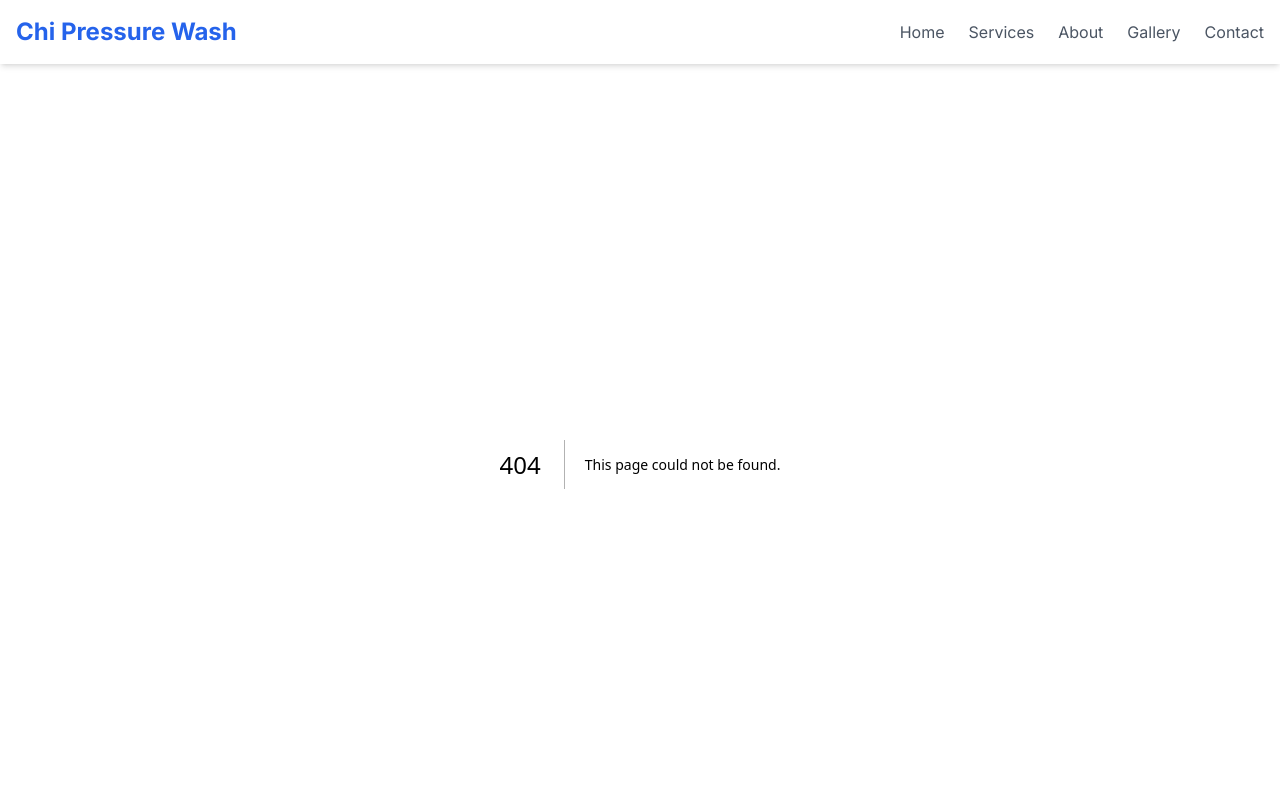
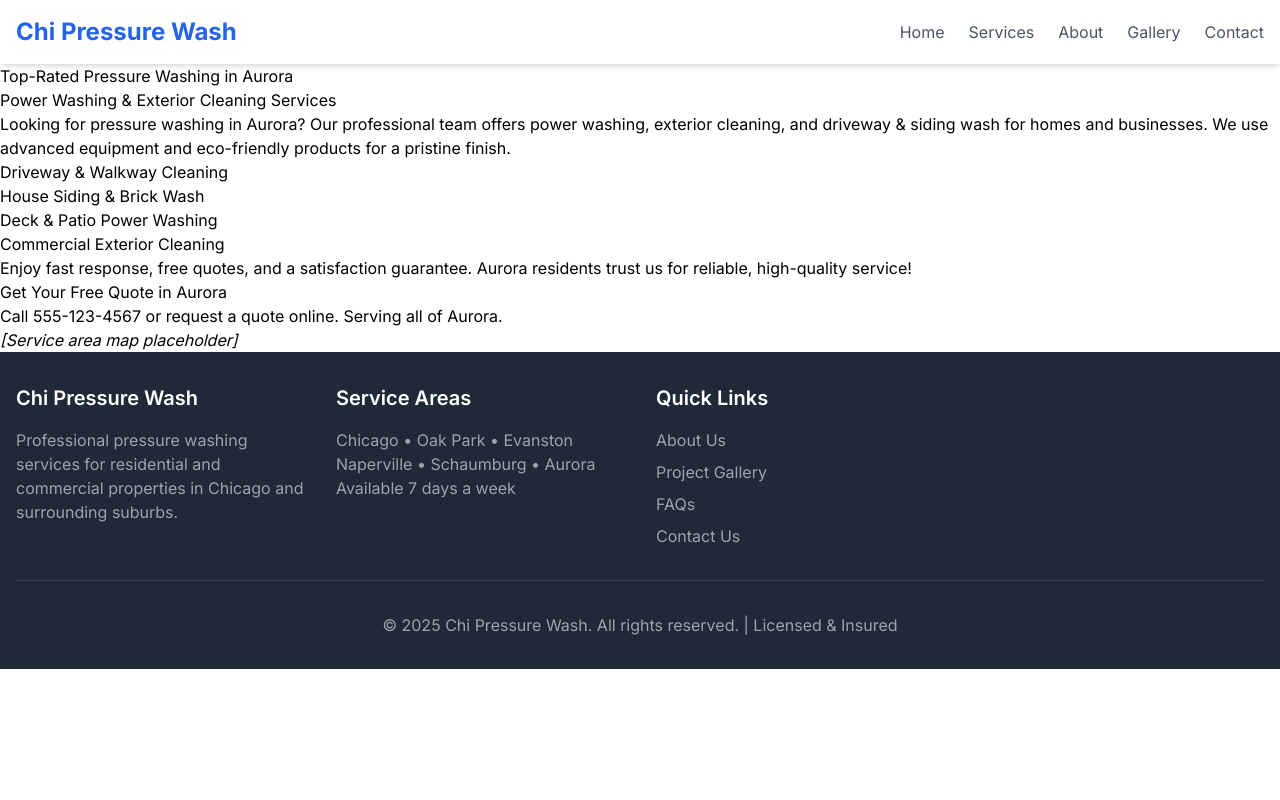
Before and after one commit to agm312/pressure-wash, a Next.js app: page /pressure-washing-aurora in a window 1280 px wide. Before the commit this address had no page. Shown: the top 800 px of the page. Built offline with nearby package versions, Linux system fonts and the light colour scheme.

Commit message:
Add SEO-optimized local service pages for Chicago, Oak Park, Evanston, Naperville, Schaumburg, and Aurora

```diff
--- /dev/null
+++ b/src/app/pressure-washing-aurora/page.tsx
@@ -0,0 +1,32 @@
+export const metadata = {
+  title: "Top-Rated Pressure Washing in Aurora | Free Quotes & Fast Service",
+  description: "Expert pressure washing, power washing, and exterior cleaning in Aurora. Fast response, free quotes, and satisfaction guarantee. Call today!",
+};
+
+export default function AuroraPressureWashing() {
+  return (
+    <main>
+      <h1>Top-Rated Pressure Washing in Aurora</h1>
+      <h2>Power Washing & Exterior Cleaning Services</h2>
+      <p>
+        Looking for pressure washing in Aurora? Our professional team offers power washing, exterior cleaning, and driveway & siding wash for homes and businesses. We use advanced equipment and eco-friendly products for a pristine finish.
+      </p>
+      <ul>
+        <li>Driveway & Walkway Cleaning</li>
+        <li>House Siding & Brick Wash</li>
+        <li>Deck & Patio Power Washing</li>
+        <li>Commercial Exterior Cleaning</li>
+      </ul>
+      <p>
+        Enjoy fast response, free quotes, and a satisfaction guarantee. Aurora residents trust us for reliable, high-quality service!
+      </p>
+      <section>
+        <h2>Get Your Free Quote in Aurora</h2>
+        <p>
+          Call <a href="tel:555-123-4567">555-123-4567</a> or request a quote online. Serving all of Aurora. <br />
+          <em>[Service area map placeholder]</em>
+        </p>
+      </section>
+    </main>
+  );
+}
--- /dev/null
+++ b/src/app/pressure-washing-chicago/page.tsx
@@ -0,0 +1,32 @@
+export const metadata = {
+  title: "Top-Rated Pressure Washing in Chicago | Free Quotes & Fast Service",
+  description: "Professional pressure washing, power washing, and exterior cleaning in Chicago. Fast response, free quotes, and satisfaction guarantee. Call today!",
+};
+
+export default function ChicagoPressureWashing() {
+  return (
+    <main>
+      <h1>Top-Rated Pressure Washing in Chicago</h1>
+      <h2>Professional Power Washing & Exterior Cleaning</h2>
+      <p>
+        Looking for the best pressure washing in Chicago? Our expert team delivers top-quality power washing, exterior cleaning, and driveway & siding wash services for homes and businesses throughout Chicago. We use state-of-the-art equipment and eco-friendly solutions to restore your property's curb appeal.
+      </p>
+      <ul>
+        <li>Driveway & Sidewalk Cleaning</li>
+        <li>House Siding & Brick Wash</li>
+        <li>Deck & Patio Power Washing</li>
+        <li>Commercial Exterior Cleaning</li>
+      </ul>
+      <p>
+        We offer fast response times, free quotes, and a 100% satisfaction guarantee. Our local Chicago team is ready to help you make your property shine!
+      </p>
+      <section>
+        <h2>Get Your Free Quote in Chicago</h2>
+        <p>
+          Call us at <a href="tel:555-123-4567">555-123-4567</a> or request a quote online. Serving all neighborhoods in Chicago. <br />
+          <em>[Service area map placeholder]</em>
+        </p>
+      </section>
+    </main>
+  );
+}
--- /dev/null
+++ b/src/app/pressure-washing-evanston/page.tsx
@@ -0,0 +1,32 @@
+export const metadata = {
+  title: "Top-Rated Pressure Washing in Evanston | Free Quotes & Fast Service",
+  description: "Professional pressure washing, power washing, and exterior cleaning in Evanston. Fast response, free quotes, and satisfaction guarantee. Call today!",
+};
+
+export default function EvanstonPressureWashing() {
+  return (
+    <main>
+      <h1>Top-Rated Pressure Washing in Evanston</h1>
+      <h2>Power Washing & Exterior Cleaning Experts</h2>
+      <p>
+        Searching for pressure washing in Evanston? We provide expert power washing, exterior cleaning, and driveway & siding wash services for homes and businesses. Our team uses the latest technology and eco-friendly solutions for outstanding results.
+      </p>
+      <ul>
+        <li>Driveway & Sidewalk Cleaning</li>
+        <li>House Siding & Brick Wash</li>
+        <li>Deck & Patio Power Washing</li>
+        <li>Commercial Exterior Cleaning</li>
+      </ul>
+      <p>
+        We guarantee fast response, free quotes, and your complete satisfaction. Evanston property owners rely on us for quality and care!
+      </p>
+      <section>
+        <h2>Get Your Free Quote in Evanston</h2>
+        <p>
+          Call <a href="tel:555-123-4567">555-123-4567</a> or request a quote online. Serving all of Evanston. <br />
+          <em>[Service area map placeholder]</em>
+        </p>
+      </section>
+    </main>
+  );
+}
--- /dev/null
+++ b/src/app/pressure-washing-naperville/page.tsx
@@ -0,0 +1,32 @@
+export const metadata = {
+  title: "Top-Rated Pressure Washing in Naperville | Free Quotes & Fast Service",
+  description: "Expert pressure washing, power washing, and exterior cleaning in Naperville. Fast response, free quotes, and satisfaction guarantee. Call today!",
+};
+
+export default function NapervillePressureWashing() {
+  return (
+    <main>
+      <h1>Top-Rated Pressure Washing in Naperville</h1>
+      <h2>Power Washing & Driveway/Siding Cleaning</h2>
+      <p>
+        Looking for pressure washing in Naperville? Our skilled team offers power washing, exterior cleaning, and driveway & siding wash for homes and businesses. We use advanced equipment and eco-friendly products for a spotless finish.
+      </p>
+      <ul>
+        <li>Driveway & Walkway Cleaning</li>
+        <li>House Siding & Brick Wash</li>
+        <li>Deck & Patio Power Washing</li>
+        <li>Commercial Exterior Cleaning</li>
+      </ul>
+      <p>
+        Enjoy fast response, free quotes, and a satisfaction guarantee. Naperville residents trust us for reliable, high-quality service!
+      </p>
+      <section>
+        <h2>Get Your Free Quote in Naperville</h2>
+        <p>
+          Call <a href="tel:555-123-4567">555-123-4567</a> or request a quote online. Serving all of Naperville. <br />
+          <em>[Service area map placeholder]</em>
+        </p>
+      </section>
+    </main>
+  );
+}
--- /dev/null
+++ b/src/app/pressure-washing-oak-park/page.tsx
@@ -0,0 +1,32 @@
+export const metadata = {
+  title: "Top-Rated Pressure Washing in Oak Park | Free Quotes & Fast Service",
+  description: "Expert pressure washing, power washing, and exterior cleaning in Oak Park. Fast response, free quotes, and satisfaction guarantee. Call today!",
+};
+
+export default function OakParkPressureWashing() {
+  return (
+    <main>
+      <h1>Top-Rated Pressure Washing in Oak Park</h1>
+      <h2>Power Washing & Driveway/Siding Cleaning</h2>
+      <p>
+        Need pressure washing in Oak Park? Our local team specializes in power washing, exterior cleaning, and driveway & siding wash for homes and businesses. We use advanced equipment and eco-friendly products to keep your property looking its best.
+      </p>
+      <ul>
+        <li>Driveway & Walkway Cleaning</li>
+        <li>House Siding & Brick Wash</li>
+        <li>Deck & Patio Power Washing</li>
+        <li>Commercial Exterior Cleaning</li>
+      </ul>
+      <p>
+        Enjoy fast response, free quotes, and a satisfaction guarantee. Oak Park residents trust us for reliable, high-quality service!
+      </p>
+      <section>
+        <h2>Get Your Free Quote in Oak Park</h2>
+        <p>
+          Call <a href="tel:555-123-4567">555-123-4567</a> or request a quote online. Serving all of Oak Park. <br />
+          <em>[Service area map placeholder]</em>
+        </p>
+      </section>
+    </main>
+  );
+}
--- /dev/null
+++ b/src/app/pressure-washing-schaumburg/page.tsx
@@ -0,0 +1,32 @@
+export const metadata = {
+  title: "Top-Rated Pressure Washing in Schaumburg | Free Quotes & Fast Service",
+  description: "Professional pressure washing, power washing, and exterior cleaning in Schaumburg. Fast response, free quotes, and satisfaction guarantee. Call today!",
+};
+
+export default function SchaumburgPressureWashing() {
+  return (
+    <main>
+      <h1>Top-Rated Pressure Washing in Schaumburg</h1>
+      <h2>Power Washing & Exterior Cleaning Pros</h2>
+      <p>
+        Need pressure washing in Schaumburg? Our experienced team provides power washing, exterior cleaning, and driveway & siding wash for homes and businesses. We use the latest equipment and eco-friendly solutions for a sparkling clean.
+      </p>
+      <ul>
+        <li>Driveway & Sidewalk Cleaning</li>
+        <li>House Siding & Brick Wash</li>
+        <li>Deck & Patio Power Washing</li>
+        <li>Commercial Exterior Cleaning</li>
+      </ul>
+      <p>
+        We offer fast response, free quotes, and a satisfaction guarantee. Schaumburg property owners count on us for quality and reliability!
+      </p>
+      <section>
+        <h2>Get Your Free Quote in Schaumburg</h2>
+        <p>
+          Call <a href="tel:555-123-4567">555-123-4567</a> or request a quote online. Serving all of Schaumburg. <br />
+          <em>[Service area map placeholder]</em>
+        </p>
+      </section>
+    </main>
+  );
+}
```
